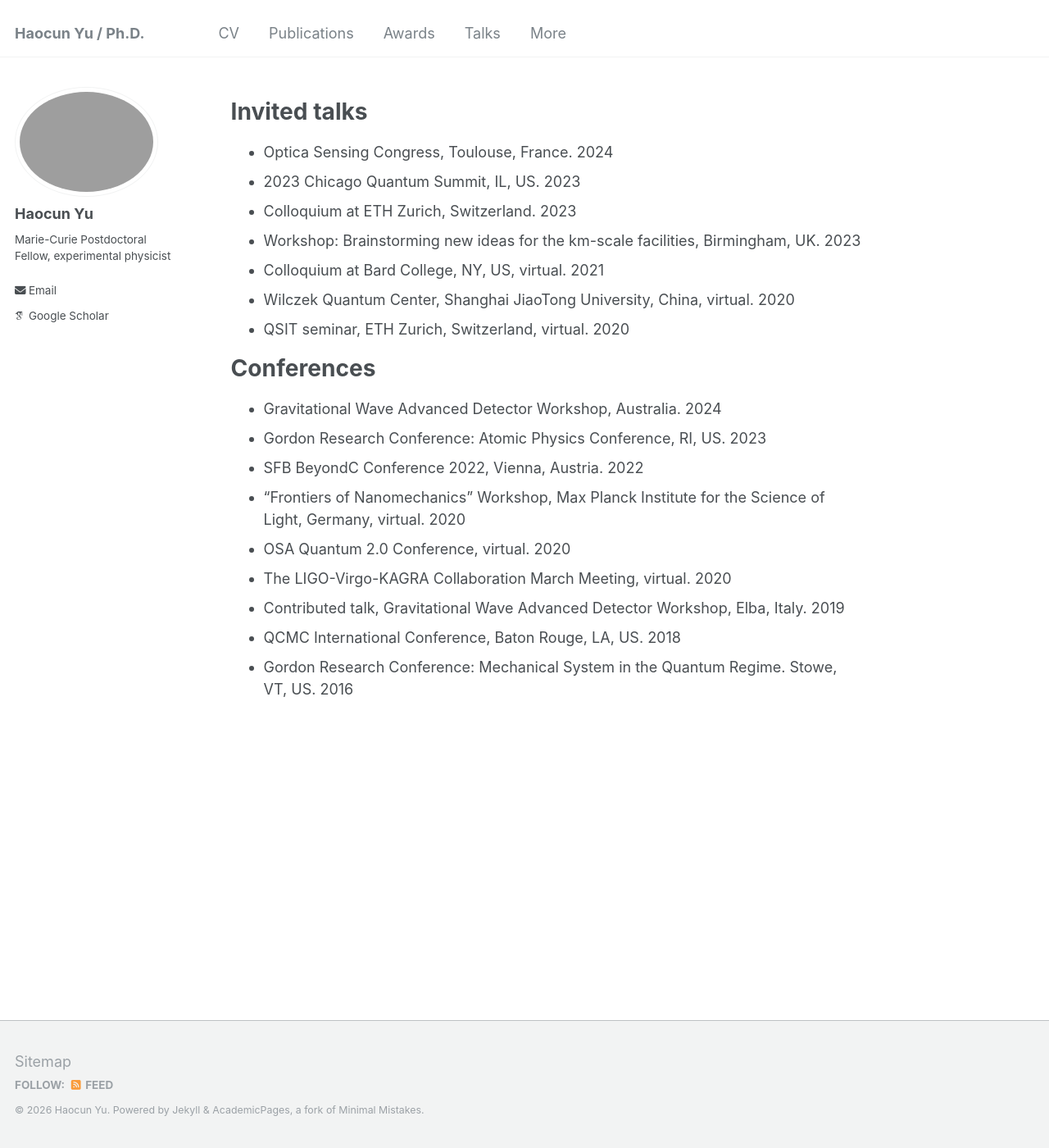
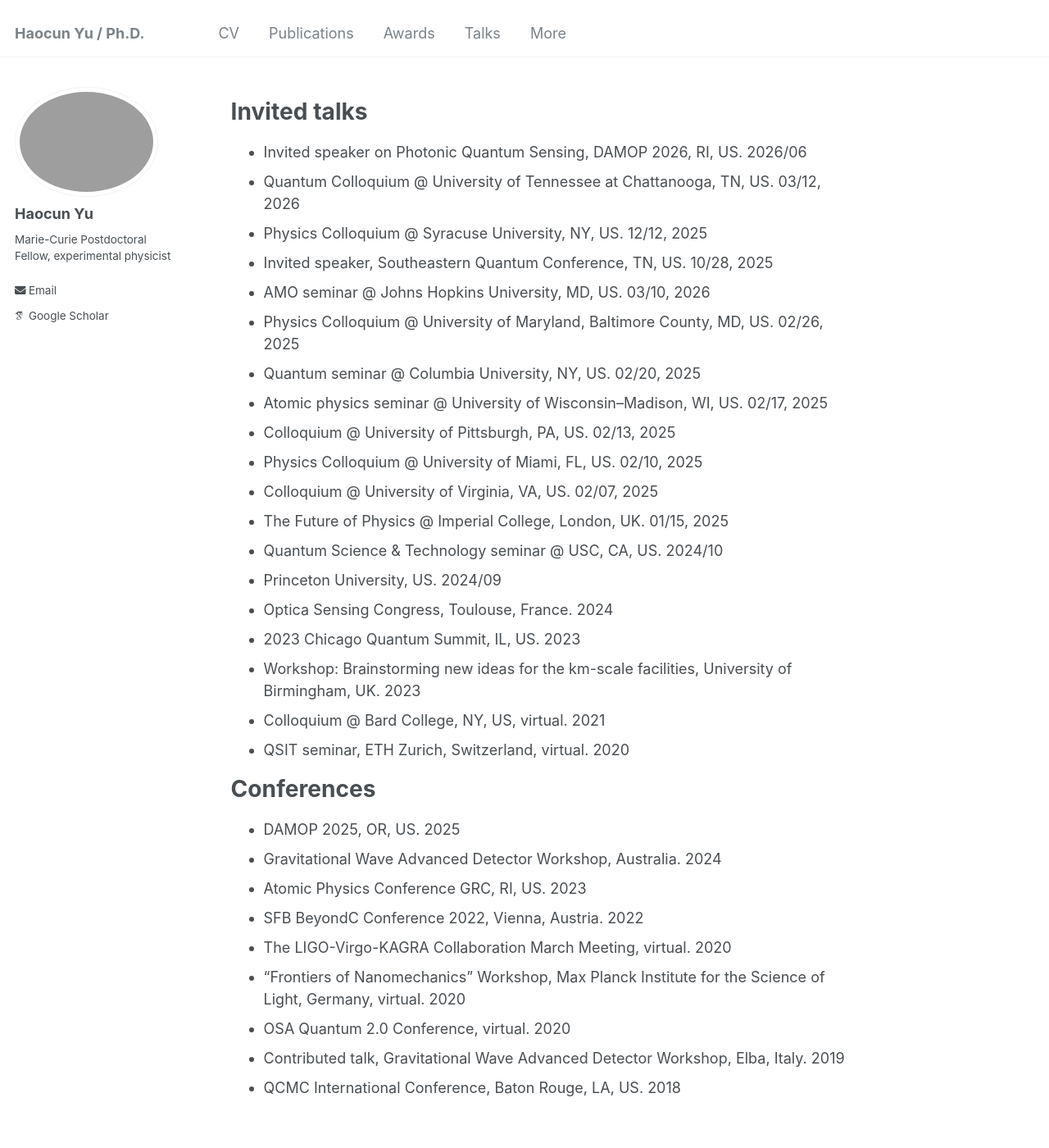
Before and after one commit to Haocun/haocun.github.io, a Jekyll site: the page built from _pages/talk.md, in a window 1280 px wide and 1400 px high. Shown: the whole window at 82% size. Built offline with Jekyll 4.4.1, drawn with Linux system fonts in a browser that asks for light colours; some web fonts are replaced.

Commit message:
Update invited talks and conferences list
Added new invited talks and updated existing entries.

```diff
--- a/_pages/talk.md
+++ b/_pages/talk.md
@@ -4,26 +4,37 @@ title: ""
 author_profile: true
 ---
 
-
 # Invited talks
+* Invited speaker on Photonic Quantum Sensing, DAMOP 2026, RI, US. 2026/06
+* Quantum Colloquium @ University of Tennessee at Chattanooga, TN, US. 03/12, 2026
+* Physics Colloquium @ Syracuse University, NY, US. 12/12, 2025
+* Invited speaker, Southeastern Quantum Conference, TN, US. 10/28, 2025
+* AMO seminar @ Johns Hopkins University, MD, US. 03/10, 2026
+* Physics Colloquium @ University of Maryland, Baltimore County, MD, US. 02/26, 2025
+* Quantum seminar @ Columbia University, NY, US. 02/20, 2025
+* Atomic physics seminar @ University of Wisconsin–Madison, WI, US. 02/17, 2025
+* Colloquium @ University of Pittsburgh, PA, US. 02/13, 2025
+* Physics Colloquium @ University of Miami, FL, US. 02/10, 2025
+* Colloquium @ University of Virginia, VA, US. 02/07, 2025
+* The Future of Physics @ Imperial College, London, UK. 01/15, 2025
+* Quantum Science & Technology seminar @ USC, CA, US. 2024/10
+* Princeton University, US. 2024/09
 * Optica Sensing Congress, Toulouse, France. 2024
-* 2023 Chicago Quantum Summit, IL, US.	2023
-* Colloquium at ETH Zurich, Switzerland.	2023
-* Workshop: Brainstorming new ideas for the km-scale facilities, Birmingham, UK.	2023
-* Colloquium at Bard College, NY, US, virtual.	2021
-* Wilczek Quantum Center, Shanghai JiaoTong University, China, virtual.	2020
+* 2023 Chicago Quantum Summit, IL, US. 2023
+* Workshop: Brainstorming new ideas for the km-scale facilities, University of Birmingham, UK. 2023
+* Colloquium @ Bard College, NY, US, virtual.	2021
 * QSIT seminar, ETH Zurich, Switzerland, virtual.	2020
 
 # Conferences
+* DAMOP 2025, OR, US. 2025
 * Gravitational Wave Advanced Detector Workshop, Australia.	2024
-* Gordon Research Conference: Atomic Physics Conference, RI, US.	2023
+* Atomic Physics Conference GRC, RI, US.	2023
 * SFB BeyondC Conference 2022, Vienna, Austria.	2022
+* The LIGO-Virgo-KAGRA Collaboration March Meeting, virtual. 2020
 * “Frontiers of Nanomechanics” Workshop, Max Planck Institute for the Science of Light, Germany, virtual.	2020
 * OSA Quantum 2.0 Conference, virtual.	2020
-* The LIGO-Virgo-KAGRA Collaboration March Meeting, virtual. 2020
 * Contributed talk, Gravitational Wave Advanced Detector Workshop, Elba, Italy.	2019
 * QCMC International Conference, Baton Rouge, LA, US.	2018
-* Gordon Research Conference: Mechanical System in the Quantum Regime. Stowe, VT, US.	2016
 
 
 <!--
```
